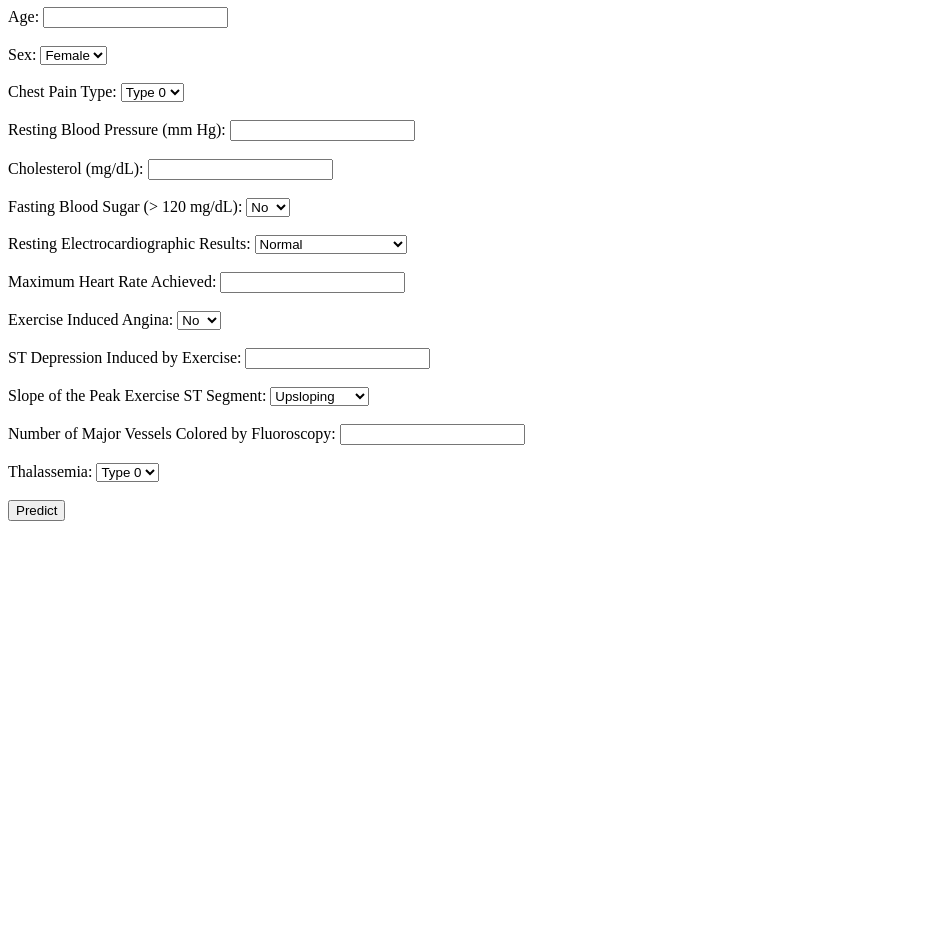
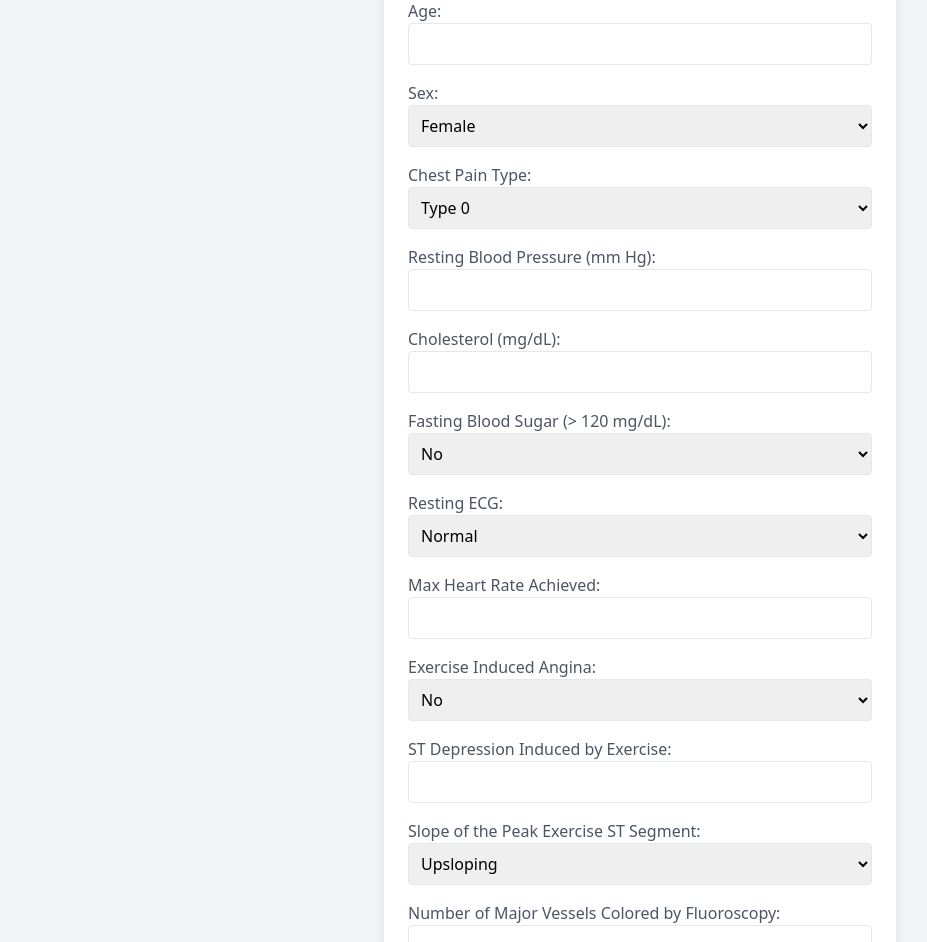
Before and after one commit to madihanazir/Heart-disease-detection-web-app, a plain HTML site: page templates/index.html in a window 1280 px wide. Shown: the part 73-1015 px from the top of the page, without its empty margins (0-927 px from the left). Before the commit the page ends 800 px from the top, so only its background shows below. Drawn offline with nearby package versions, Linux system fonts and the light colour scheme.

Commit message:
Update index.html

```diff
--- a/templates/index.html
+++ b/templates/index.html
@@ -1,78 +1,111 @@
 <!DOCTYPE html>
-<html>
+<html lang="en">
 <head>
+    <meta charset="UTF-8">
+    <meta name="viewport" content="width=device-width, initial-scale=1.0">
     <title>Heart Disease Prediction</title>
+    <script src="https://cdn.tailwindcss.com"></script>
 </head>
-<body>
-    <h1>Heart Disease Prediction</h1>
-    <form method="POST" action="/predict">
-        <label for="age">Age:</label>
-        <input type="number" id="age" name="age" required><br><br>
+<body class="bg-gray-100 flex items-center justify-center min-h-screen">
+    <div class="w-full max-w-lg bg-white p-6 rounded-lg shadow-lg">
+        <h1 class="text-2xl font-semibold text-gray-700 text-center">Heart Disease Prediction</h1>
+        <form method="POST" action="/predict" class="mt-4 space-y-4">
+            <div>
+                <label class="block text-gray-600">Age:</label>
+                <input type="number" name="age" class="w-full p-2 border rounded" required>
+            </div>
 
-        <label for="sex">Sex:</label>
-        <select id="sex" name="sex" required>
+            <div>
+                <label class="block text-gray-600">Sex:</label>
+                <select name="sex" class="w-full p-2 border rounded" required>
                     <option value="0">Female</option>
                     <option value="1">Male</option>
-        </select><br><br>
+                </select>
+            </div>
 
-        <label for="cp">Chest Pain Type:</label>
-        <select id="cp" name="cp" required>
+            <div>
+                <label class="block text-gray-600">Chest Pain Type:</label>
+                <select name="cp" class="w-full p-2 border rounded" required>
                     <option value="0">Type 0</option>
                     <option value="1">Type 1</option>
                     <option value="2">Type 2</option>
                     <option value="3">Type 3</option>
-        </select><br><br>
+                </select>
+            </div>
 
-        <label for="trestbps">Resting Blood Pressure (mm Hg):</label>
-        <input type="number" id="trestbps" name="trestbps" required><br><br>
+            <div>
+                <label class="block text-gray-600">Resting Blood Pressure (mm Hg):</label>
+                <input type="number" name="trestbps" class="w-full p-2 border rounded" required>
+            </div>
 
-        <label for="chol">Cholesterol (mg/dL):</label>
-        <input type="number" id="chol" name="chol" required><br><br>
+            <div>
+                <label class="block text-gray-600">Cholesterol (mg/dL):</label>
+                <input type="number" name="chol" class="w-full p-2 border rounded" required>
+            </div>
 
-        <label for="fbs">Fasting Blood Sugar (> 120 mg/dL):</label>
-        <select id="fbs" name="fbs" required>
+            <div>
+                <label class="block text-gray-600">Fasting Blood Sugar (> 120 mg/dL):</label>
+                <select name="fbs" class="w-full p-2 border rounded" required>
                     <option value="0">No</option>
                     <option value="1">Yes</option>
-        </select><br><br>
+                </select>
+            </div>
 
-        <label for="restecg">Resting Electrocardiographic Results:</label>
-        <select id="restecg" name="restecg" required>
+            <div>
+                <label class="block text-gray-600">Resting ECG:</label>
+                <select name="restecg" class="w-full p-2 border rounded" required>
                     <option value="0">Normal</option>
                     <option value="1">Abnormality</option>
                     <option value="2">Probable Hypertrophy</option>
-        </select><br><br>
+                </select>
+            </div>
 
-        <label for="thalach">Maximum Heart Rate Achieved:</label>
-        <input type="number" id="thalach" name="thalach" required><br><br>
+            <div>
+                <label class="block text-gray-600">Max Heart Rate Achieved:</label>
+                <input type="number" name="thalach" class="w-full p-2 border rounded" required>
+            </div>
 
-        <label for="exang">Exercise Induced Angina:</label>
-        <select id="exang" name="exang" required>
+            <div>
+                <label class="block text-gray-600">Exercise Induced Angina:</label>
+                <select name="exang" class="w-full p-2 border rounded" required>
                     <option value="0">No</option>
                     <option value="1">Yes</option>
-        </select><br><br>
+                </select>
+            </div>
 
-        <label for="oldpeak">ST Depression Induced by Exercise:</label>
-        <input type="number" step="0.01" id="oldpeak" name="oldpeak" required><br><br>
+            <div>
+                <label class="block text-gray-600">ST Depression Induced by Exercise:</label>
+                <input type="number" step="0.01" name="oldpeak" class="w-full p-2 border rounded" required>
+            </div>
 
-        <label for="slope">Slope of the Peak Exercise ST Segment:</label>
-        <select id="slope" name="slope" required>
+            <div>
+                <label class="block text-gray-600">Slope of the Peak Exercise ST Segment:</label>
+                <select name="slope" class="w-full p-2 border rounded" required>
                     <option value="0">Upsloping</option>
                     <option value="1">Flat</option>
                     <option value="2">Downsloping</option>
-        </select><br><br>
+                </select>
+            </div>
 
-        <label for="ca">Number of Major Vessels Colored by Fluoroscopy:</label>
-        <input type="number" id="ca" name="ca" required><br><br>
+            <div>
+                <label class="block text-gray-600">Number of Major Vessels Colored by Fluoroscopy:</label>
+                <input type="number" name="ca" class="w-full p-2 border rounded" required>
+            </div>
 
-        <label for="thal">Thalassemia:</label>
-        <select id="thal" name="thal" required>
+            <div>
+                <label class="block text-gray-600">Thalassemia:</label>
+                <select name="thal" class="w-full p-2 border rounded" required>
                     <option value="0">Type 0</option>
                     <option value="1">Type 1</option>
                     <option value="2">Type 2</option>
                     <option value="3">Type 3</option>
-        </select><br><br>
+                </select>
+            </div>
 
-        <input type="submit" value="Predict">
+            <button type="submit" class="w-full bg-blue-500 text-white py-2 rounded-lg hover:bg-blue-600">
+                Predict
+            </button>
         </form>
+    </div>
 </body>
 </html>
```
Lines whose indentation alone changed are shown as unchanged.
